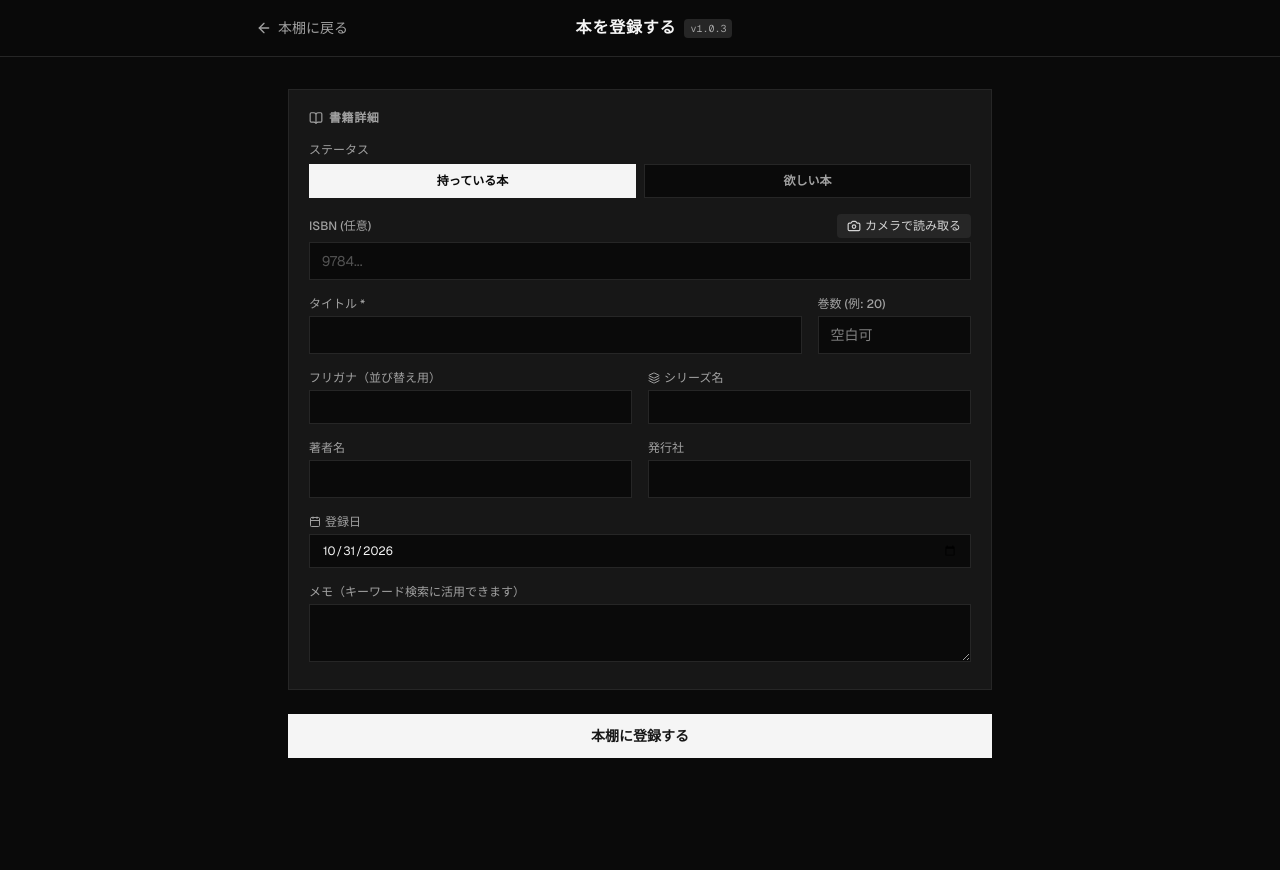
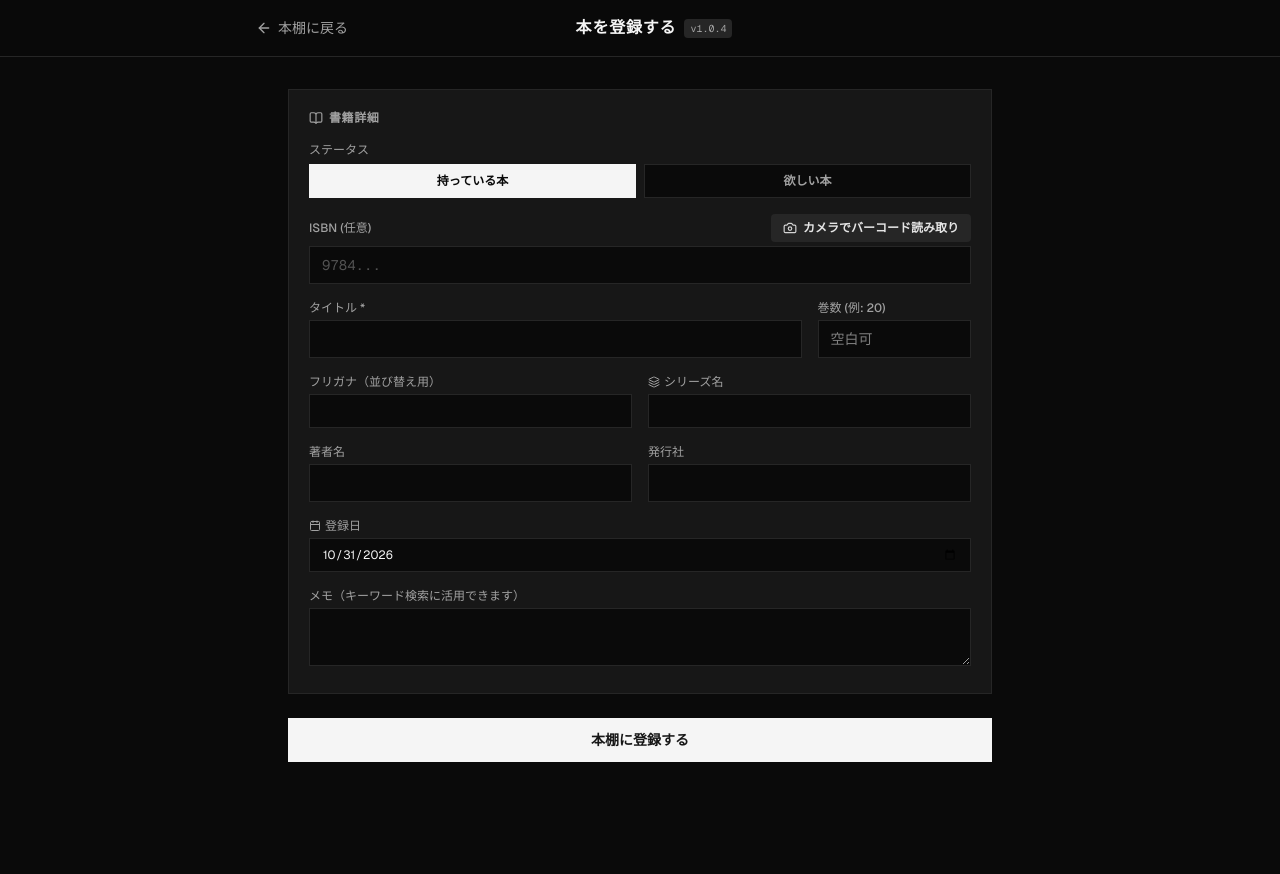
Before and after one commit to cat3-lang/my-book-app, a Next.js app: page /add in a window 1280 px wide. Built offline with nearby package versions, Linux system fonts and the light colour scheme; no server answers.

Commit message:
v1.0.4: html5-qrcodeによるカメラバーコードスキャン機能を追加

```diff
--- a/app/add/page.tsx
+++ b/app/add/page.tsx
@@ -1,13 +1,14 @@
 "use client";
 
-import { useState, useEffect } from "react";
+import { useState, useEffect, useRef } from "react";
 import { useRouter } from "next/navigation";
 import Link from "next/link";
 import { supabase } from "@/lib/supabase";
-import { ArrowLeft, BookOpen, Check, Calendar, Layers, Camera } from "lucide-react";
+import { ArrowLeft, BookOpen, Check, Calendar, Layers, Camera, X } from "lucide-react";
+import { Html5Qrcode } from "html5-qrcode";
 
-// 🔄 デプロイ確認用のバージョン番号（更新のたびに数字を増やしてください）
-const APP_VERSION = "v1.0.3";
+// 🔄 デプロイ確認用のバージョン番号
+const APP_VERSION = "v1.0.4";
 
 type ExistingBookInfo = {
   title: string;
@@ -30,12 +31,11 @@ export default function AddBookPage() {
   // フォーム入力の状態
   const [isbn, setIsbn] = useState("");
   const [title, setTitle] = useState("");
-  const [volume, setVolume] = useState(""); // 巻数・巻次・部編番号
+  const [volume, setVolume] = useState(""); // 巻数
   const [sortTitle, setSortTitle] = useState("");
   const [series, setSeries] = useState("");
   const [authors, setAuthors] = useState("");
-  const [publisher, setPublisher] = useState(""); // 発行社
-  const [publishedDate, setPublishedDate] = useState("");
+  const [publisher, setPublisher] = useState("");
   const [status, setStatus] = useState<"持っている" | "欲しい">("持っている");
 
   const [registeredDate, setRegisteredDate] = useState("");
@@ -46,13 +46,16 @@ export default function AddBookPage() {
   }, []);
 
   const [memo, setMemo] = useState("");
-
   const [loading, setLoading] = useState(false);
   const [errorMessage, setErrorMessage] = useState("");
   const [existingBook, setExistingBook] = useState<ExistingBookInfo | null>(null);
   const [successMessage, setSuccessMessage] = useState("");
 
-  // フォームの入力内容をすべてクリアする関数
+  // カメラ関連の状態
+  const [isScanning, setIsScanning] = useState(false);
+  const scannerRef = useRef<Html5Qrcode | null>(null);
+
+  // フォームクリア
   const clearForm = () => {
     setIsbn("");
     setTitle("");
@@ -61,7 +64,6 @@ export default function AddBookPage() {
     setSeries("");
     setAuthors("");
     setPublisher("");
-    setPublishedDate("");
     setMemo("");
   };
 
@@ -70,14 +72,66 @@ export default function AddBookPage() {
     setSortTitle(hiraganaToKatakana(val));
   };
 
-  // カメラ（バーコード読み取り用：ファイル選択またはinputのcapture属性を利用した簡易スキャン）
-  const handleBarcodeScan = (e: React.ChangeEvent<HTMLInputElement>) => {
-    const files = e.target.files;
-    if (files && files.length > 0) {
-      // ここでバーコード画像からISBNを読み取る処理、またはスマホのバーコードリーダー連携を想定
-      setErrorMessage("※カメラからのバーコード読み取り機能は現在調整中です。ISBNを手入力するか、バーコード数字を入力してください。");
+  // カメラを起動してバーコード読み取りを開始する
+  const startScanner = async () => {
+    setIsScanning(true);
+    setErrorMessage("");
+
+    // 少し遅延させてDOM要素（#reader）が確実に描画されてから初期化する
+    setTimeout(async () => {
+      try {
+        const html5QrCode = new Html5Qrcode("reader");
+        scannerRef.current = html5QrCode;
+
+        await html5QrCode.start(
+          { facingMode: "environment" }, // 背面カメラを使用
+          {
+            fps: 10,
+            qrbox: { width: 250, height: 100 }, // バーコード読み取り用の枠サイズ
+          },
+          (decodedText) => {
+            // 読み取り成功時の処理
+            // ISBN（978から始まる13桁など）かチェック
+            if (decodedText.startsWith("978") || decodedText.startsWith("979")) {
+              setIsbn(decodedText);
+              stopScanner();
+              setErrorMessage("※バーコードを読み取りました！");
+            }
+          },
+          (errorMessage) => {
+            // スキャン中の細かいエラーや非ヒット時は何もしない
+          }
+        );
+      } catch (err) {
+        console.error("Camera start error:", err);
+        setErrorMessage("カメラを起動できませんでした。権限が許可されているか確認してください。");
+        setIsScanning(false);
+      }
+    }, 100);
+  };
+
+  // カメラを停止する
+  const stopScanner = async () => {
+    if (scannerRef.current) {
+      try {
+        if (scannerRef.current.isScanning) {
+          await scannerRef.current.stop();
+        }
+        scannerRef.current.clear();
+      } catch (err) {
+        console.error("Failed to stop scanner", err);
+      }
+      scannerRef.current = null;
     }
+    setIsScanning(false);
   };
+
+  // ページ離脱時やモーダル閉じるときにカメラを確実に止める
+  useEffect(() => {
+    return () => {
+      stopScanner();
+    };
+  }, []);
 
   const handleSubmit = async (e: React.FormEvent) => {
     e.preventDefault();
@@ -113,7 +167,6 @@ export default function AddBookPage() {
         series: series.trim() || null,
         authors: authors.trim() || null,
         publisher: publisher.trim() || null,
-        published_date: publishedDate.trim() || null,
         image_link: null,
         isbn: cleanIsbn || null,
         status: status,
@@ -132,7 +185,7 @@ export default function AddBookPage() {
       setLoading(false);
     } else {
       setSuccessMessage("登録が完了しました！");
-      clearForm(); // 登録成功時にフォームをクリア
+      clearForm();
       setTimeout(() => {
         router.push(status === "持っている" ? "/" : "/wants");
       }, 800);
@@ -159,6 +212,29 @@ export default function AddBookPage() {
           <div className="w-16" />
         </div>
       </header>
+
+      {/* カメラ読み取りモーダル・ビュー */}
+      {isScanning && (
+        <div className="fixed inset-0 z-50 bg-black/90 flex flex-col items-center justify-center p-4">
+          <div className="w-full max-w-md bg-neutral-900 border border-neutral-800 p-4 rounded-lg relative">
+            <div className="flex justify-between items-center mb-3">
+              <h2 className="text-sm font-bold text-neutral-200">バーコードを枠内に合わせてください</h2>
+              <button
+                type="button"
+                onClick={stopScanner}
+                className="p-1 text-neutral-400 hover:text-neutral-100 bg-neutral-800 rounded-full"
+              >
+                <X className="w-5 h-5" />
+              </button>
+            </div>
+            {/* カメラ映像が表示されるエリア */}
+            <div id="reader" className="w-full overflow-hidden rounded bg-black"></div>
+            <p className="text-xs text-neutral-400 text-center mt-3">
+              本の裏表紙にある「978」から始まるバーコードをスキャンします
+            </p>
+          </div>
+        </div>
+      )}
 
       <main className="max-w-3xl mx-auto px-4 py-8 md:px-8">
         {successMessage && (
@@ -225,25 +301,22 @@ export default function AddBookPage() {
             <div>
               <div className="flex justify-between items-center mb-1">
                 <label className="block text-xs font-medium text-neutral-400">ISBN (任意)</label>
-                {/* カメラ起動ボタン（スマホ等でのバーコード読み取り用エントリ） */}
-                <label className="cursor-pointer text-xs text-neutral-300 bg-neutral-800 hover:bg-neutral-700 px-2.5 py-1 rounded flex items-center gap-1 transition">
-                  <Camera className="w-3.5 h-3.5" />
-                  <span>カメラで読み取る</span>
-                  <input
-                    type="file"
-                    accept="image/*"
-                    capture="environment"
-                    className="hidden"
-                    onChange={handleBarcodeScan}
-                  />
-                </label>
+                {/* カメラ起動ボタン */}
+                <button
+                  type="button"
+                  onClick={startScanner}
+                  className="cursor-pointer text-xs text-neutral-200 bg-neutral-800 hover:bg-neutral-700 px-3 py-1.5 rounded flex items-center gap-1.5 transition font-semibold"
+                >
+                  <Camera className="w-3.5 h-3.5 text-neutral-300" />
+                  <span>カメラでバーコード読み取り</span>
+                </button>
               </div>
               <input
                 type="text"
                 placeholder="9784..."
                 value={isbn}
                 onChange={(e) => setIsbn(e.target.value)}
-                className="w-full bg-neutral-950 border border-neutral-800 px-3 py-2 text-sm text-neutral-100 placeholder-neutral-600 focus:outline-none focus:border-neutral-500"
+                className="w-full bg-neutral-950 border border-neutral-800 px-3 py-2 text-sm text-neutral-100 placeholder-neutral-600 focus:outline-none focus:border-neutral-500 font-mono"
               />
             </div>
 
--- a/package.json
+++ b/package.json
@@ -10,6 +10,7 @@
   },
   "dependencies": {
     "@supabase/supabase-js": "^2.118.0",
+    "html5-qrcode": "^2.3.8",
     "lucide-react": "^1.66.0",
     "next": "16.4.3",
     "react": "19.3.0",
```
Also changed, not shown: 1 other file (tests, documents, lock files or other folders).
